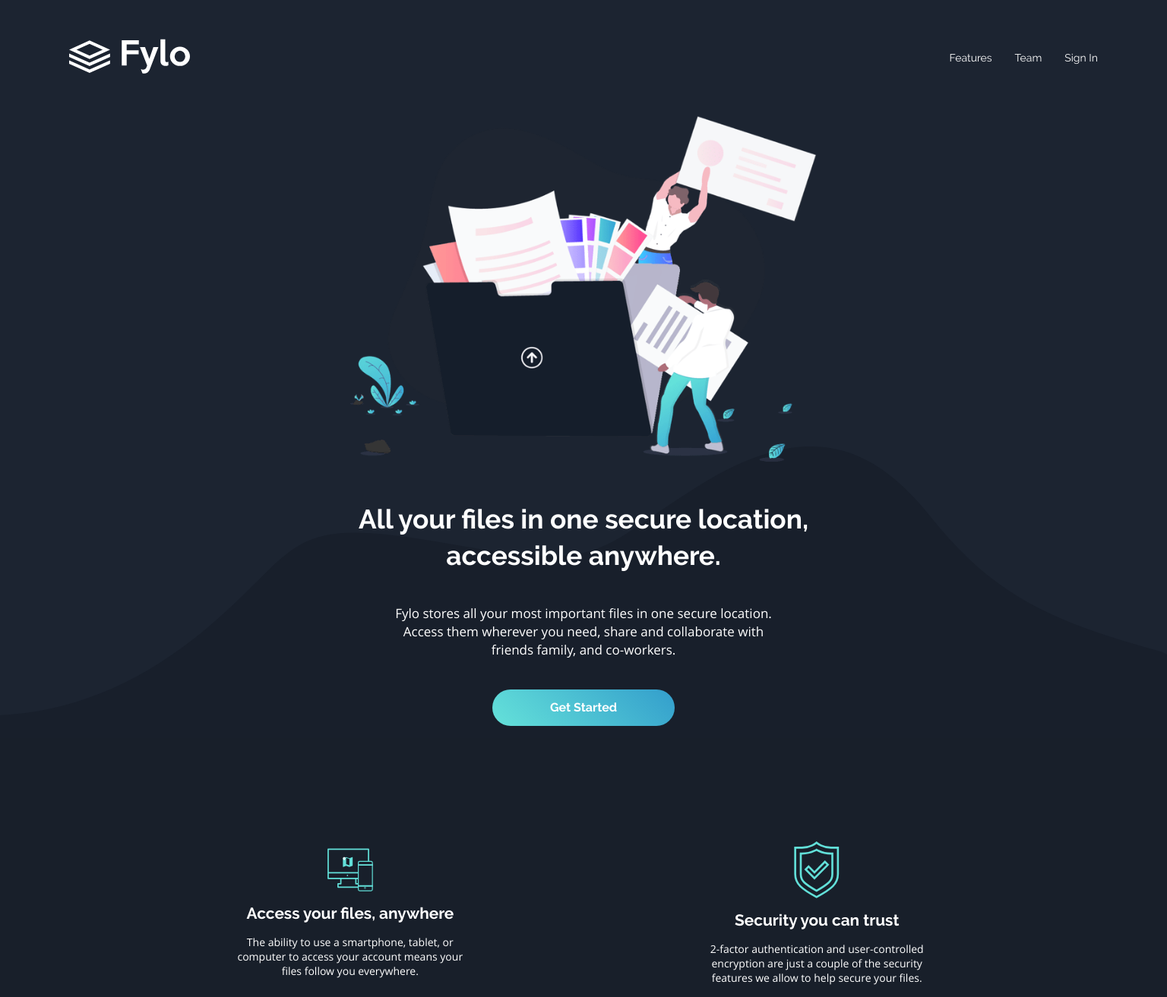
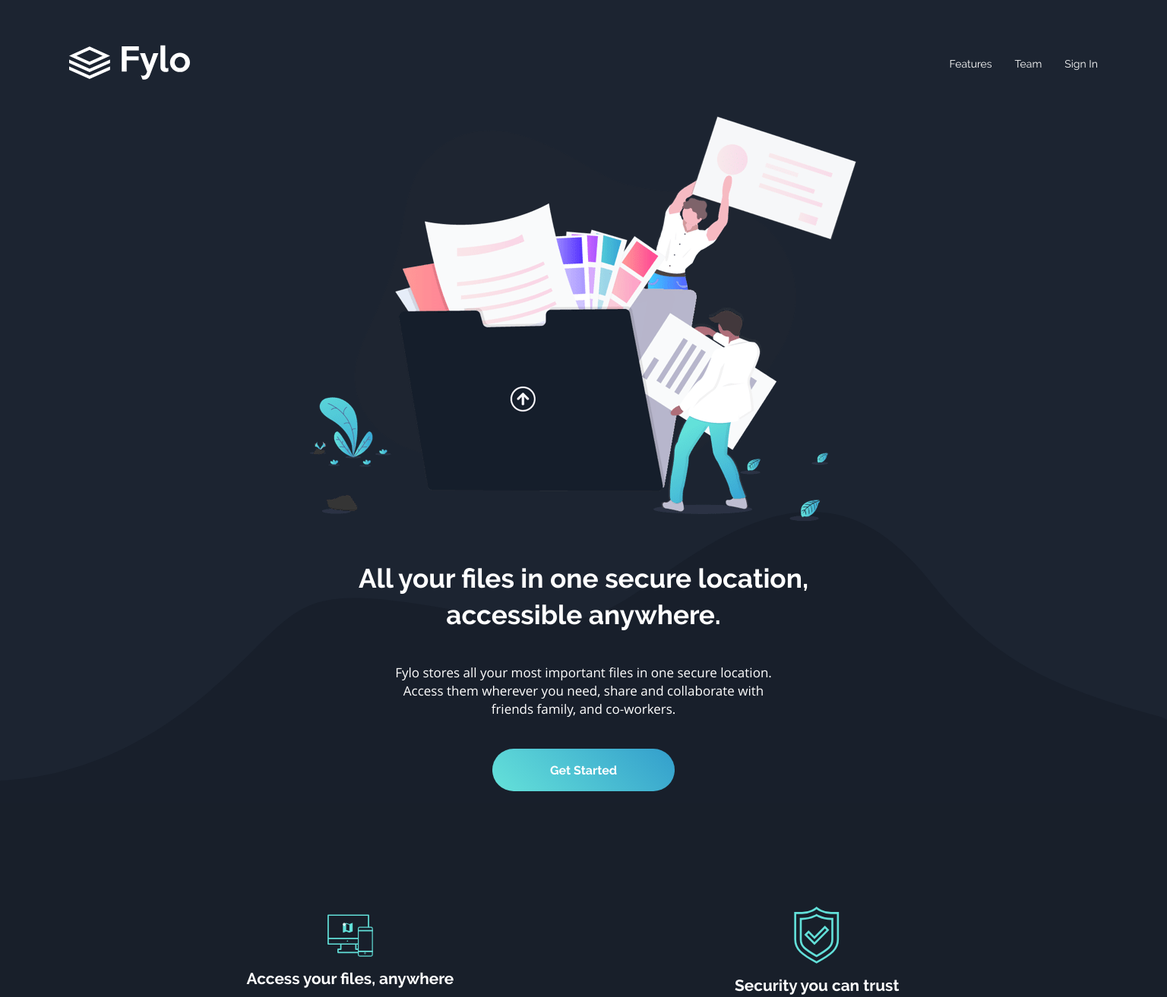
Before and after one commit to juanardanaz/fylo, a plain HTML site: page index.html in a window 1536 px wide. Shown: the top 1313 px of the page at 76% size. Drawn offline with Linux system fonts and the light colour scheme.

Commit message:
first img size adjustment

```diff
--- a/style/style.css
+++ b/style/style.css
@@ -203,7 +203,7 @@ img {
 
 .intro-button {
     width: 15rem;
-    height: 3rem;
+    height: 3.5rem;
     font-family: var(--body-font-a);
     font-weight: var(--font-bold);
     background-image: linear-gradient(225deg, var(--blue) 0%, var(--cyan) 100%);
@@ -930,11 +930,11 @@ h2 {
 
     /*=============== HEADER - NAV ===============*/
     .header {
-        height: 135px;
+        height: 150px;
     }
 
     .nav {
-        height: calc(3.5rem + 4rem);
+        height: calc(4.5rem + 4rem);
         gap: 50rem;
     }
 
@@ -959,7 +959,7 @@ h2 {
     }
 
     .illus-intro {
-        max-width: 40%;
+        max-width: 50%;
         height: auto;
         margin-bottom: 1rem;
     }
@@ -1083,8 +1083,9 @@ h2 {
     /*=============== FOOTER ===============*/
     .footer_logo {
         max-width: 15%;
-        margin-left: 8.5rem;
+        /* margin-left: 8.5rem; */
         margin-bottom: 0.5rem;
+        transform: translateX(4rem);
     }
 
     .footer-info-container {
```
